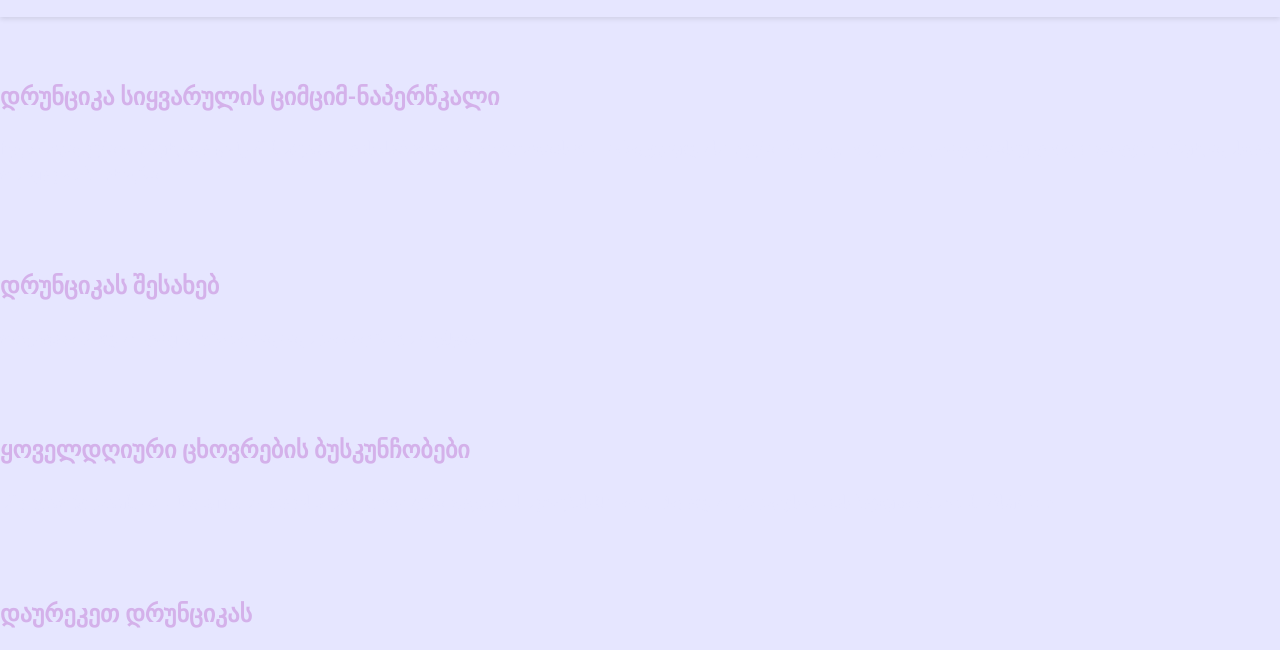
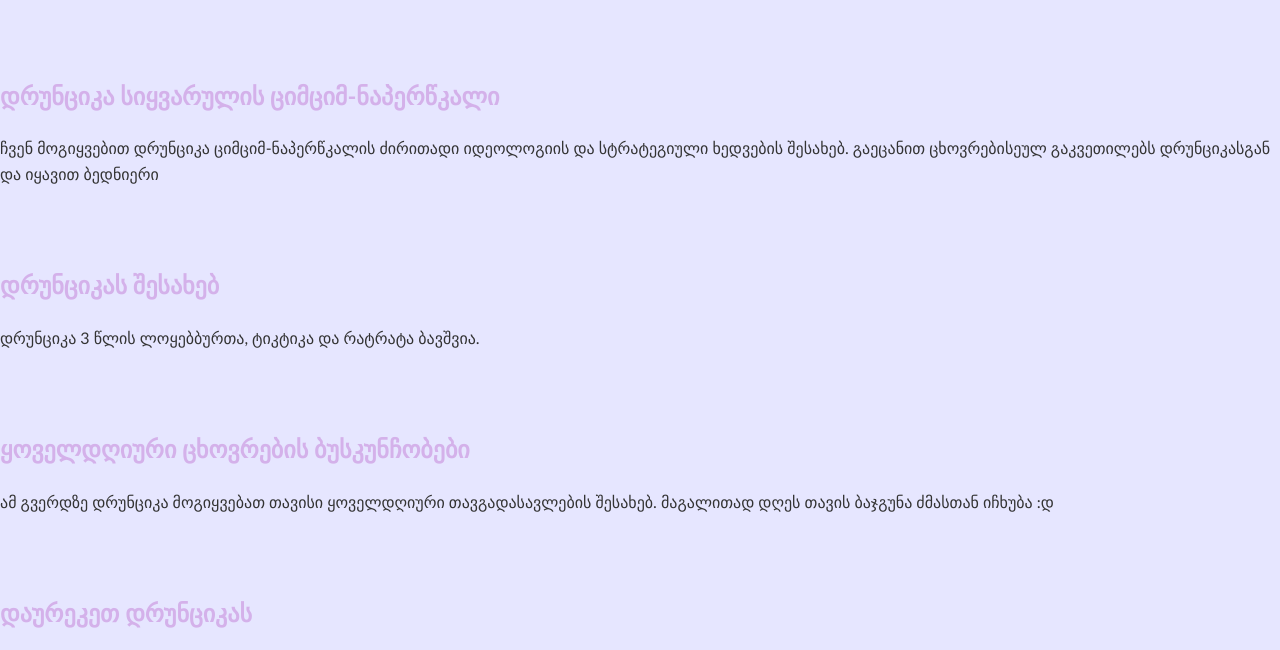
Before and after one commit to k-elo/000000000000, a plain HTML site: page index.html in a window 1280 px wide. Shown: the part 100-750 px from the top of the page. Drawn offline with Linux system fonts and the light colour scheme.

Commit message:
Update styles.css

```diff
--- a/styles.css
+++ b/styles.css
@@ -1,4 +1,3 @@
-/* CSS Reset */
 * {
     margin: 0;
     padding: 0;
@@ -100,8 +99,8 @@ nav ul li a:hover {
 
 main {
     padding: 40px 0;
-    color: var(--light-color);
-    textcolor: var(--text-color);
+    color: var(--text-color);
+    background-color: var(--light-color);
 }
 
 section {
```
